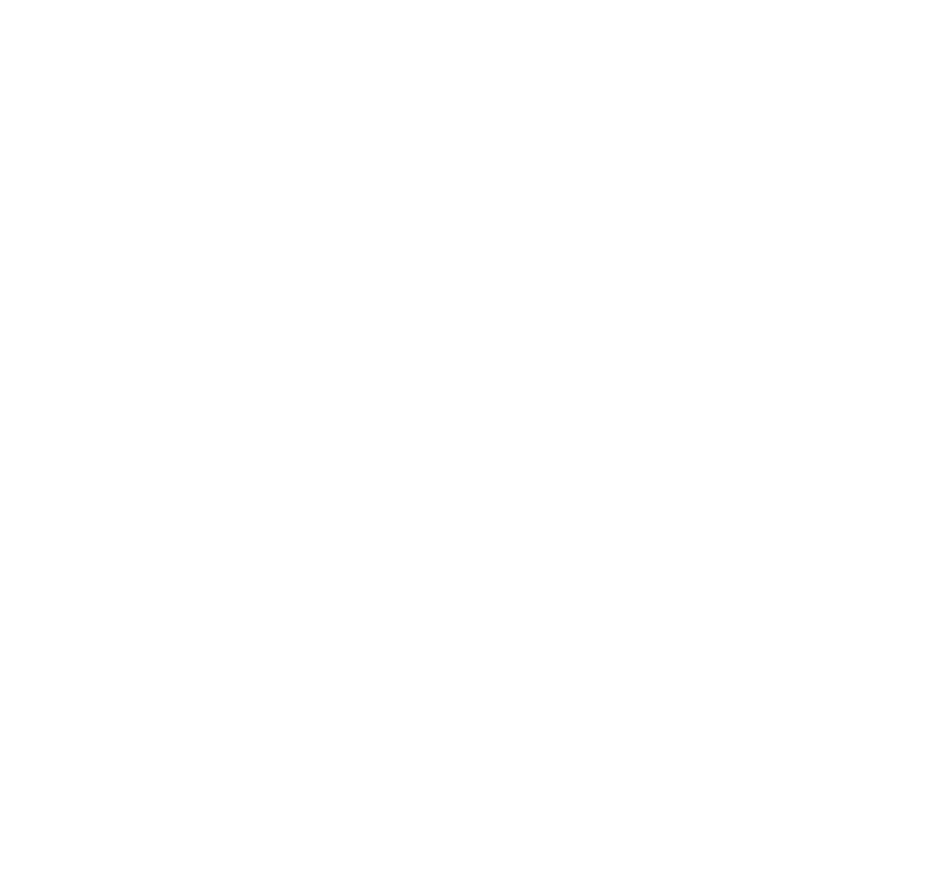
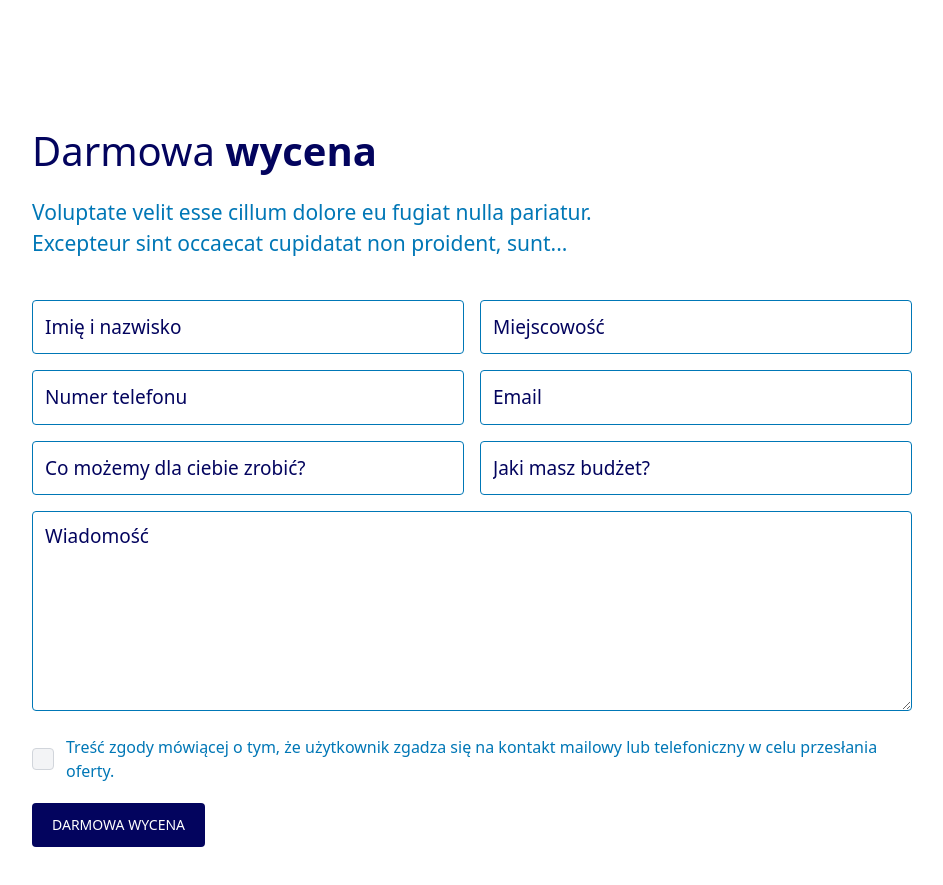
Before and after one commit to sercamembert/renowacje, a Next.js app: page / in a window 1280 px wide. Shown: the part 3200-4085 px from the top of the page, without its empty margins (168-1111 px from the left). Before the commit the page ends 3321 px from the top, so only its background shows below. Built offline with nearby package versions, Linux system fonts and the light colour scheme.

Commit message:
add cotact page

```diff
--- a/src/app/page.tsx
+++ b/src/app/page.tsx
@@ -1,4 +1,5 @@
 import About from "@/components/About";
+import Contact from "@/components/Contact";
 import Header from "@/components/Header";
 import Hero from "@/components/Hero";
 import Opinions from "@/components/Opinions";
@@ -14,6 +15,7 @@
       <Services />
       <Projects />
       <Opinions />
+      <Contact />
     </div>
   );
 }
--- /dev/null
+++ b/src/components/Contact.tsx
@@ -0,0 +1,68 @@
+import React from "react";
+
+interface Props {}
+
+const Contact = () => {
+  return (
+    <div className="w-full padding flex flex-col my-[100px] md:my-[200px] relative">
+      <p className="text-secondary text-[30px] sm:text-[35px] lg:text-[40px] 2xl:text-[50px] pb-4">
+        Darmowa <b>wycena</b>
+      </p>
+      <p className="text-primary pb-5 md:pb-10 text-[12px] md:text-[21px]">
+        Voluptate velit esse cillum dolore eu fugiat nulla pariatur. <br />
+        Excepteur sint occaecat cupidatat non proident, sunt...
+      </p>
+      <div className="grid grid-cols-1 sm:grid-cols-2 gap-4">
+        <input
+          className="border border-primary rounded p-3 text-[12px] md:text-[19px] sm:max-w-full text-secondary placeholder:text-secondary focus:border-secondary"
+          placeholder="Imię i nazwisko"
+        />
+        <input
+          className="border border-primary rounded p-3 text-[12px] md:text-[19px] sm:max-w-full text-secondary placeholder:text-secondary focus:border-secondary"
+          placeholder="Miejscowość"
+        />
+        <input
+          className="border border-primary rounded p-3 text-[12px] md:text-[19px] sm:max-w-full text-secondary placeholder:text-secondary focus:border-secondary"
+          placeholder="Numer telefonu"
+        />
+        <input
+          className="border border-primary rounded p-3 text-[12px] md:text-[19px] sm:max-w-full text-secondary placeholder:text-secondary focus:border-secondary"
+          placeholder="Email"
+        />
+        <input
+          className="border border-primary rounded p-3 text-[12px] md:text-[19px] sm:max-w-full text-secondary placeholder:text-secondary focus:border-secondary"
+          placeholder="Co możemy dla ciebie zrobić?"
+        />
+        <input
+          className="border border-primary rounded p-3 text-[12px] md:text-[19px] sm:max-w-full text-secondary placeholder:text-secondary focus:border-secondary"
+          placeholder="Jaki masz budżet?"
+        />
+        <textarea
+          className="sm:col-span-2 border border-primary rounded p-3 text-[12px] md:text-[19px] sm:max-w-full text-secondary placeholder:text-secondary resize-y min-h-[100px] lg:min-h-[200px]"
+          placeholder="Wiadomość"
+        />
+      </div>
+
+      <div className="flex items-center pt-6 gap-3">
+        <input
+          id="link-checkbox"
+          type="checkbox"
+          value=""
+          className="w-[22px] h-[22px] text-primary bg-gray-100 border-gray-300 rounded focus:ring-primary focus:ring-1 cursor-pointer"
+        />
+        <label
+          htmlFor="link-checkbox"
+          className="text-primary text-[12px] lg:text-[16px]"
+        >
+          Treść zgody mówiącej o tym, że użytkownik zgadza się na kontakt
+          mailowy lub telefoniczny w celu przesłania oferty.
+        </label>
+      </div>
+      <div className="absolute -bottom-14 lg:-bottom-16 bg-secondary text-white py-2 px-3 md:px-5 lg:py-3 uppercase rounded font-medium text-[12px] md:text-sm hover:brightness-75 cursor-pointer">
+        darmowa wycena
+      </div>
+    </div>
+  );
+};
+
+export default Contact;
```
